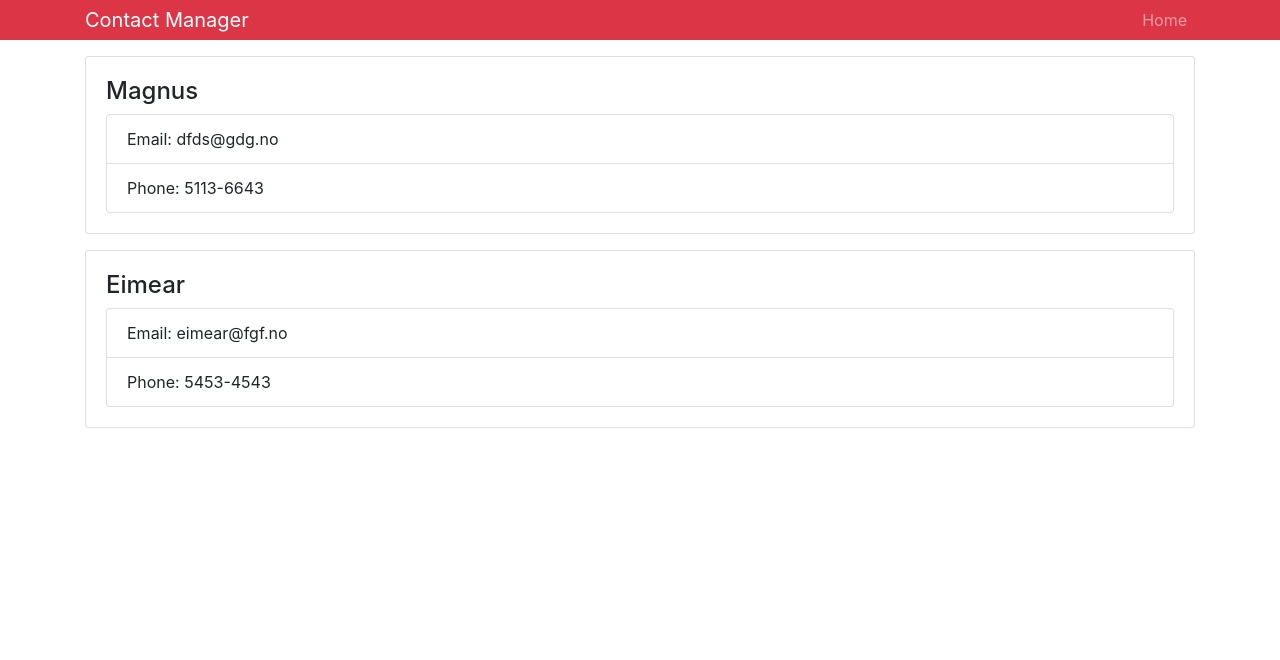
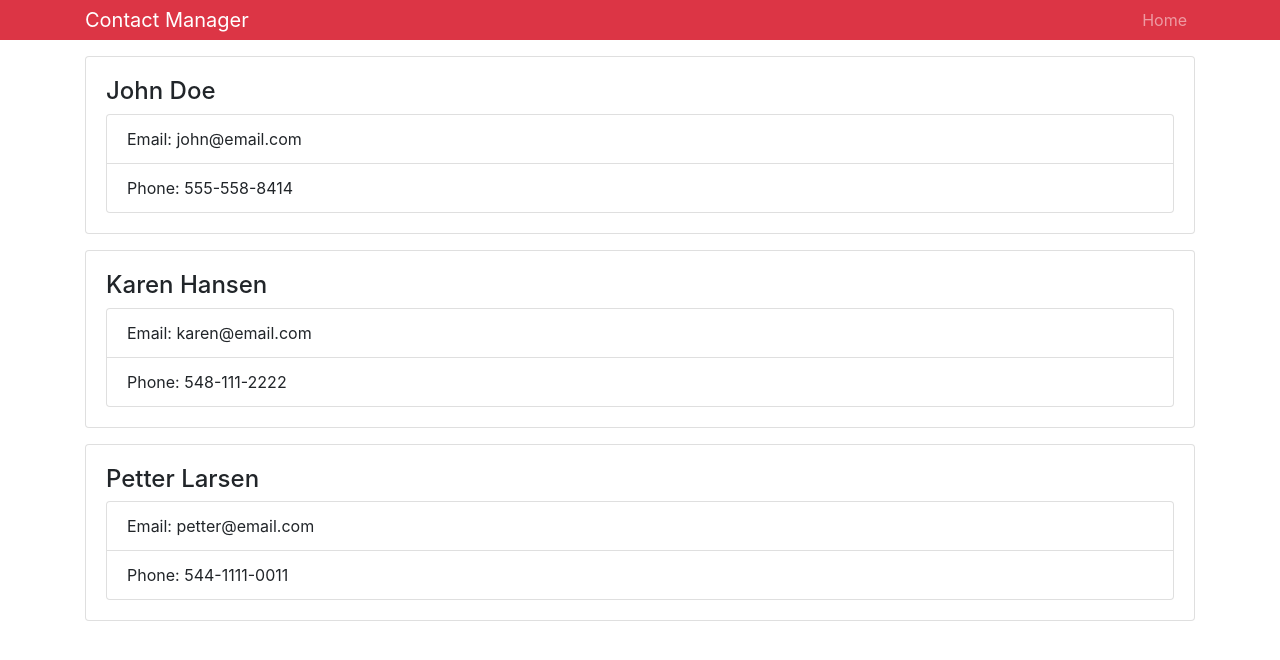
Before and after one commit to msagerup/Contact-Manager, a React (Create React App) app in the folder contactmanager/: page / in a window 1280 px wide. Shown: the top 660 px of the page. Built offline with nearby package versions, Linux system fonts and the light colour scheme.

Commit message:
added sample state, setting up first draft of layout with bootstrap

```diff
--- a/contactmanager/src/App.js
+++ b/contactmanager/src/App.js
@@ -1,6 +1,6 @@
 import React, { Component } from 'react';
 import 'bootstrap/dist/css/bootstrap.min.css';
-import Contact from './Components/Contact';
+import Contacts from './Components/Contacts';
 import Header from './Components/Header';
 import './App.css';
 
@@ -10,8 +10,7 @@ class App extends Component {
       <div className="App">
         <Header branding="Contact Manager" />
         <div className="container">
-          <Contact name="Magnus" email="dfds@gdg.no" phone="5113-6643" />
-          <Contact name="Eimear" email="eimear@fgf.no" phone="5453-4543" />
+          <Contacts />
         </div>
       </div>
     );
--- a/contactmanager/src/Components/Contact.js
+++ b/contactmanager/src/Components/Contact.js
@@ -2,7 +2,7 @@ import React, { Component } from 'react';
 
 class Contact extends Component {
   render() {
-    const { name, email, phone } = this.props;
+    const { name, email, phone } = this.props.contact;
     return (
       <div className="card card-body mb-3">
         <h4>{name}</h4>
--- /dev/null
+++ b/contactmanager/src/Components/Contacts.js
@@ -0,0 +1,40 @@
+import React, { Component } from 'react';
+import Contact from './Contact';
+
+class Contacts extends Component {
+  state = {
+    contacts: [
+      {
+        id: 1,
+        name: 'John Doe',
+        email: 'john@email.com',
+        phone: '555-558-8414'
+      },
+      {
+        id: 2,
+        name: 'Karen Hansen',
+        email: 'karen@email.com',
+        phone: '548-111-2222'
+      },
+      {
+        id: 3,
+        name: 'Petter Larsen',
+        email: 'petter@email.com',
+        phone: '544-1111-0011'
+      }
+    ]
+  };
+
+  render() {
+    const { contacts } = this.state;
+    return (
+      <div>
+        {contacts.map(contact => (
+          <Contact key={contact.id} contact={contact} />
+        ))}
+      </div>
+    );
+  }
+}
+
+export default Contacts;
```
